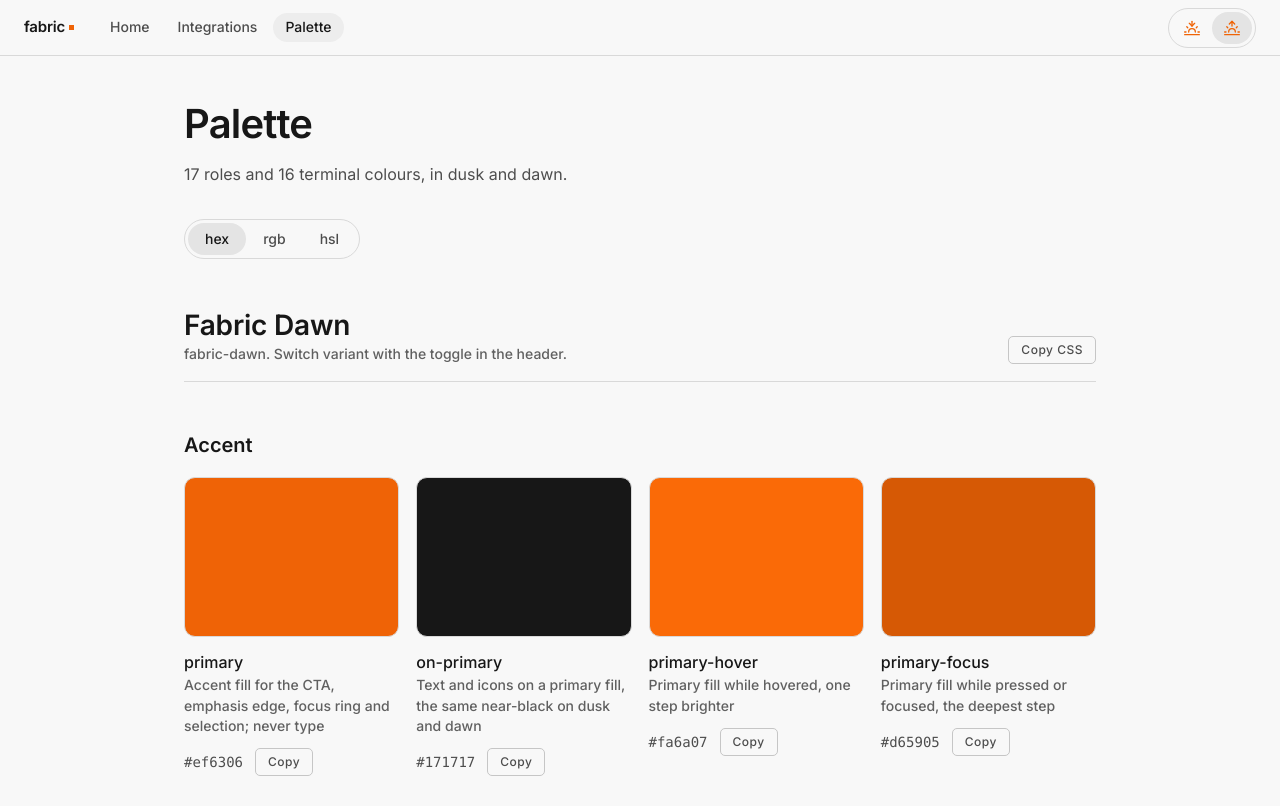
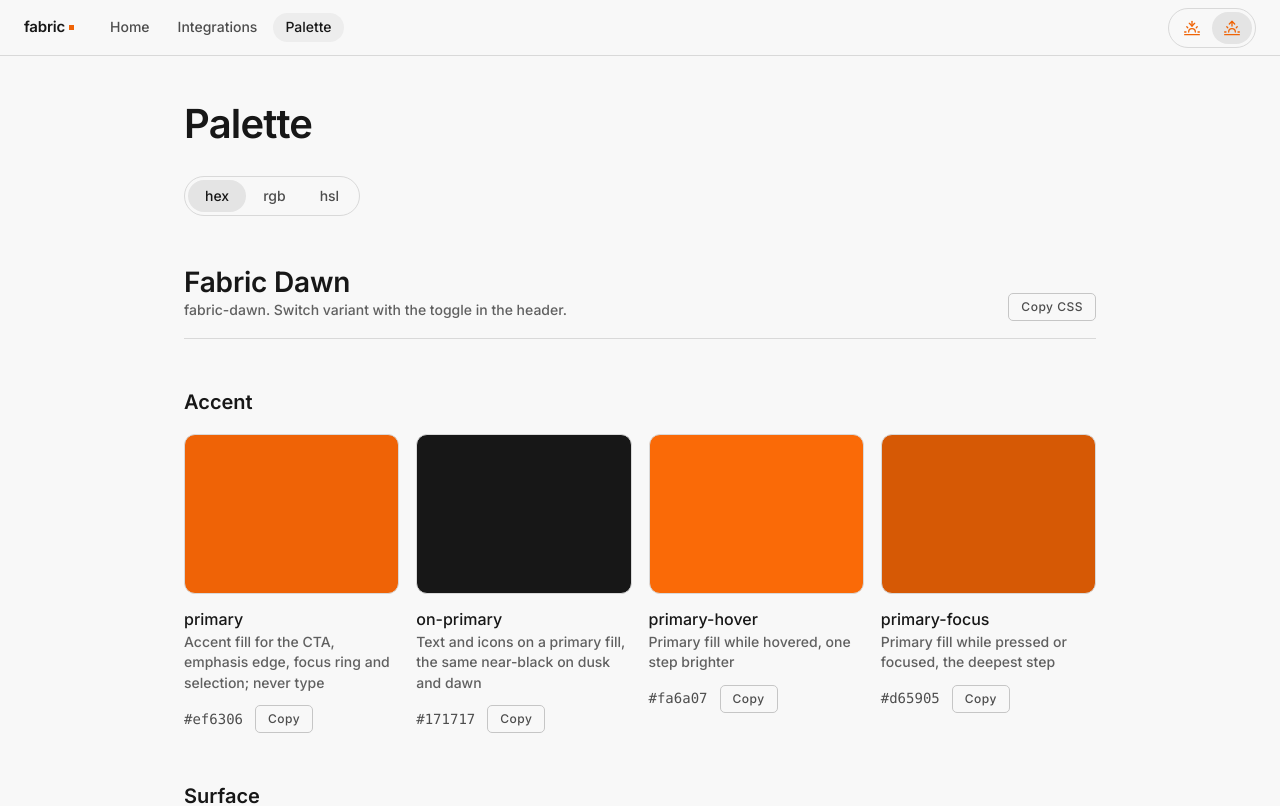
Before and after one commit to ozzycodes2/fabric-site, a Next.js app: page /palette in a window 1280 px wide. Shown: the top 806 px of the page. Built offline with nearby package versions, Linux system fonts and the light colour scheme.

Commit message:
feat: drop the role count from the palette intro
The page heading and the tile grids already show what the palette holds; the
count line repeated it.

```diff
--- a/src/app/palette/page.tsx
+++ b/src/app/palette/page.tsx
@@ -7,10 +7,7 @@ export const metadata: Metadata = { title: "Palette · fabric" };
 export default function PalettePage() {
   return (
     <main className="mx-auto max-w-[960px] px-lg pt-xxl">
-      <h1 className="mb-md text-[32px] leading-none font-semibold tracking-[-0.8px] sm:text-display">Palette</h1>
-      <p className="mb-xl max-w-[592px] text-body text-ink-muted">
-        {palette.ui.length} roles and {palette.terminal.length} terminal colours, in dusk and dawn.
-      </p>
+      <h1 className="mb-xl text-[32px] leading-none font-semibold tracking-[-0.8px] sm:text-display">Palette</h1>
       <PaletteView palette={palette} />
     </main>
   );
```
